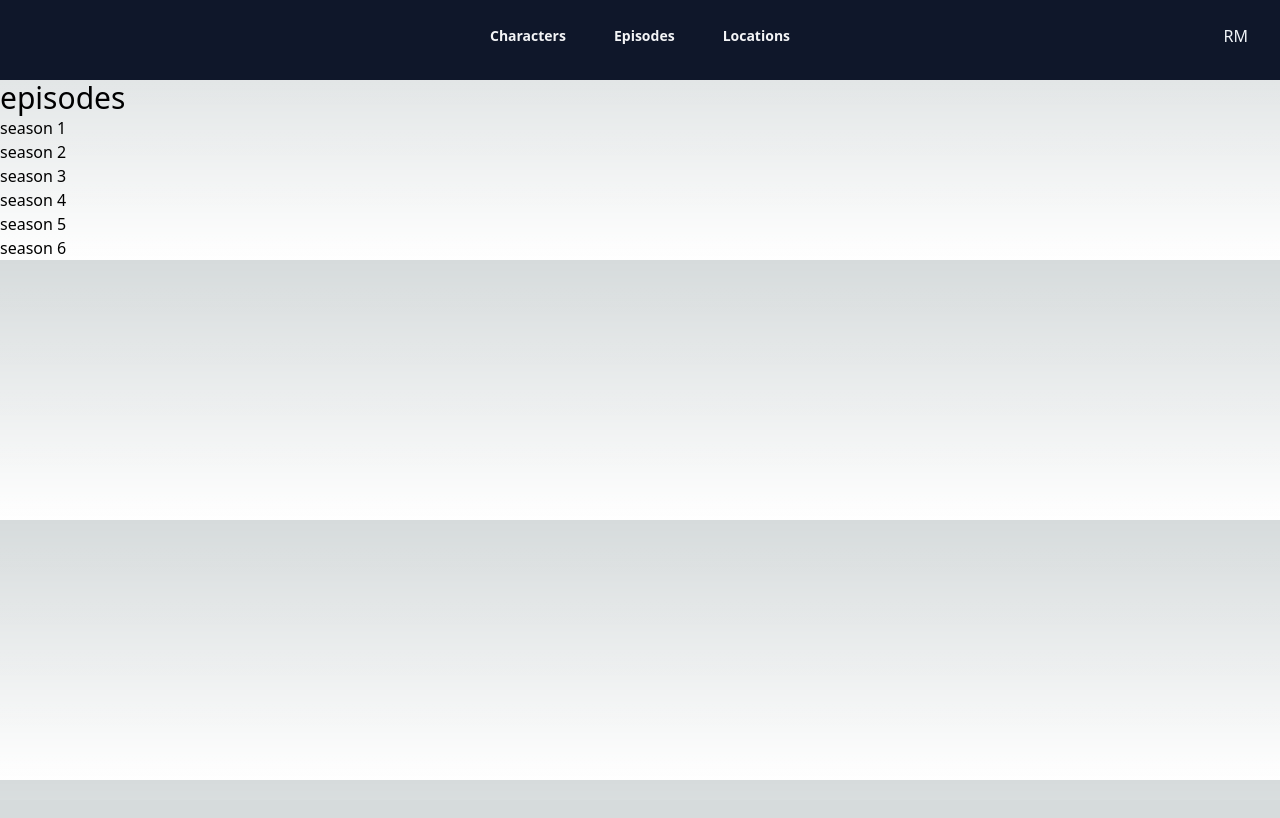
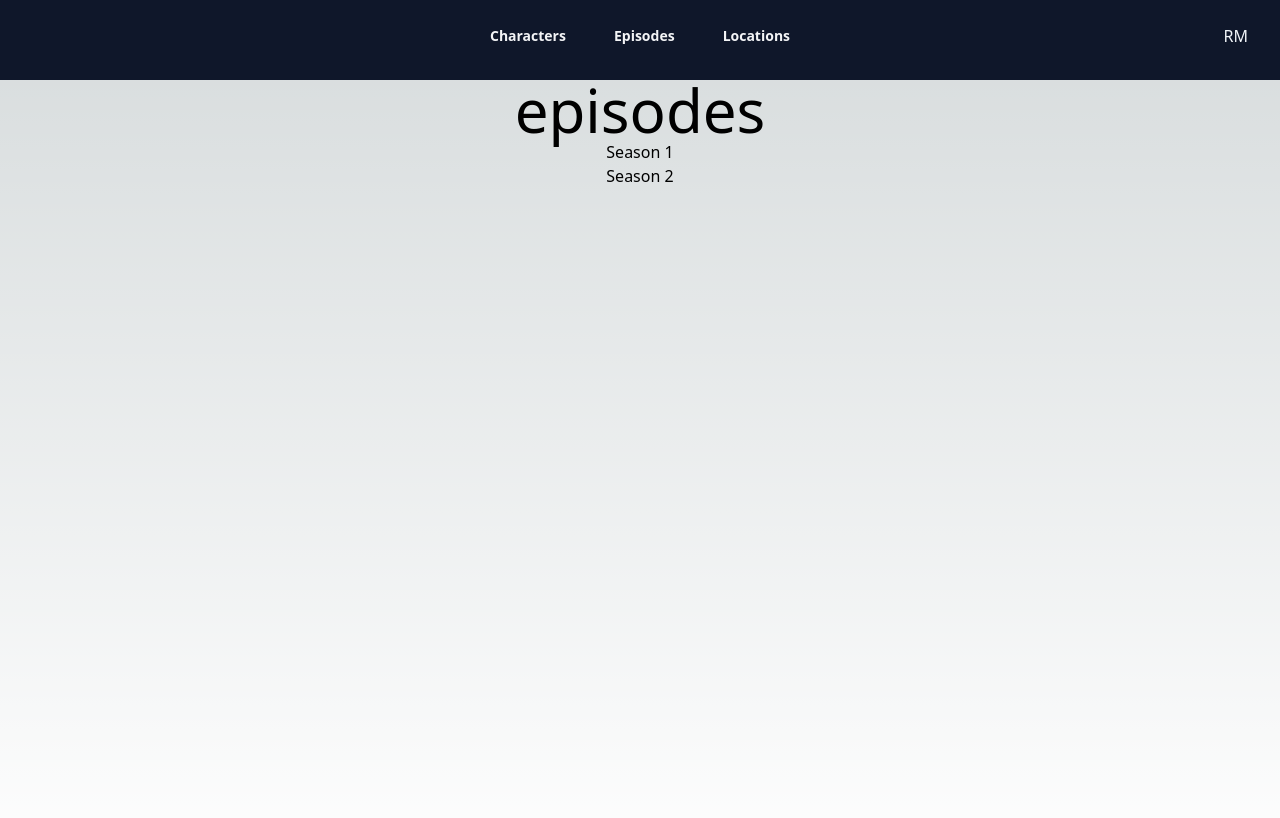
Before and after one commit to emday4prez/rick-and-morty, a Next.js app: page /episodes in a window 1280 px wide. Shown: the top 818 px of the page. Built offline with nearby package versions, Linux system fonts and the light colour scheme.

Commit message:
changed architecture for seasons and episodes

```diff
--- a/src/pages/episodes.tsx
+++ /dev/null
@@ -1,26 +0,0 @@
-function Episodes() {
-    return (
-        <div>
-            <h1 className="text-3xl">episodes</h1>
-            <div>
-                <h2>season 1</h2>
-            </div>
-            <div>
-                <h2>season 2</h2>
-            </div>
-            <div>
-                <h2>season 3</h2>
-            </div>
-            <div>
-                <h2>season 4</h2>
-            </div>
-            <div>
-                <h2>season 5</h2>
-            </div>
-            <div>
-                <h2>season 6</h2>
-            </div>
-        </div>
-    )
-}
-export default Episodes
--- /dev/null
+++ b/src/pages/episodes/index.tsx
@@ -0,0 +1,39 @@
+import s1 from '../../images/seasons/1.png'
+import s2 from '../../images/seasons/2.png'
+import s3 from '../../images/seasons/3.png'
+import s4 from '../../images/seasons/4.jpg'
+import s5 from '../../images/seasons/5.jpg'
+import s6 from '../../images/seasons/6.jpg'
+
+const seasons = [
+    {
+        id: 1,
+        image: s1,
+        episodes: [1, 2, 3, 4, 5, 6, 7, 8, 9, 10, 11],
+        url: 'https://rickandmortyapi.com/api/episode/1,2,3,4,5,6,7,8,9,10,11',
+    },
+    {
+        id: 2,
+        image: s2,
+        episodes: [12, 13, 14, 15, 16, 17, 18, 19, 20, 21],
+        url: 'https://rickandmortyapi.com/api/episode/12,13,14,15,16,17,18,19,20,21',
+    },
+]
+
+function Episodes() {
+    return (
+        <div className="flex flex-col min-h-screen items-center">
+            <h1 className="text-6xl">episodes</h1>
+            <div>
+                {seasons.map((season) => {
+                    return (
+                        <div key={season.id}>
+                            <h2>Season {season.id}</h2>
+                        </div>
+                    )
+                })}
+            </div>
+        </div>
+    )
+}
+export default Episodes
```
